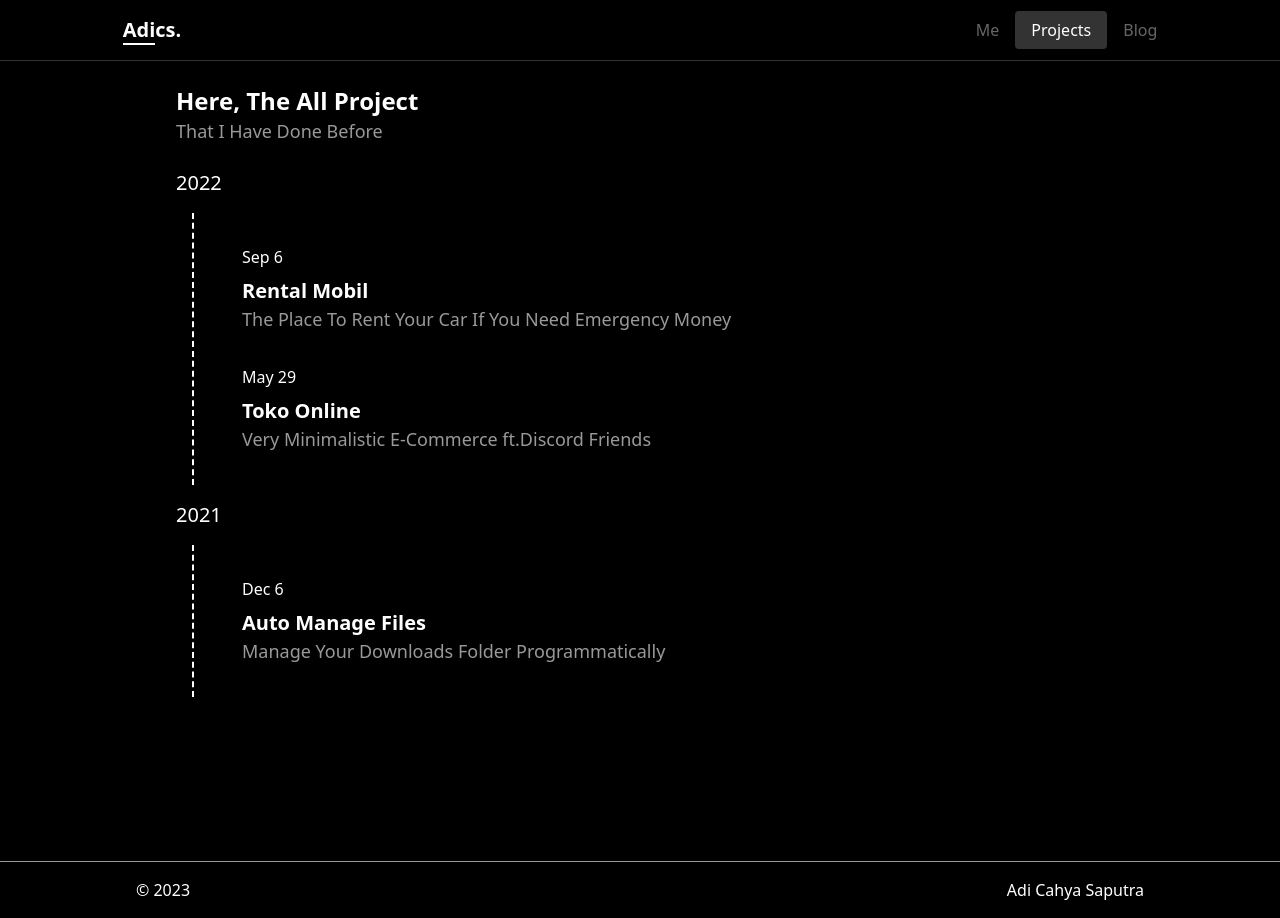
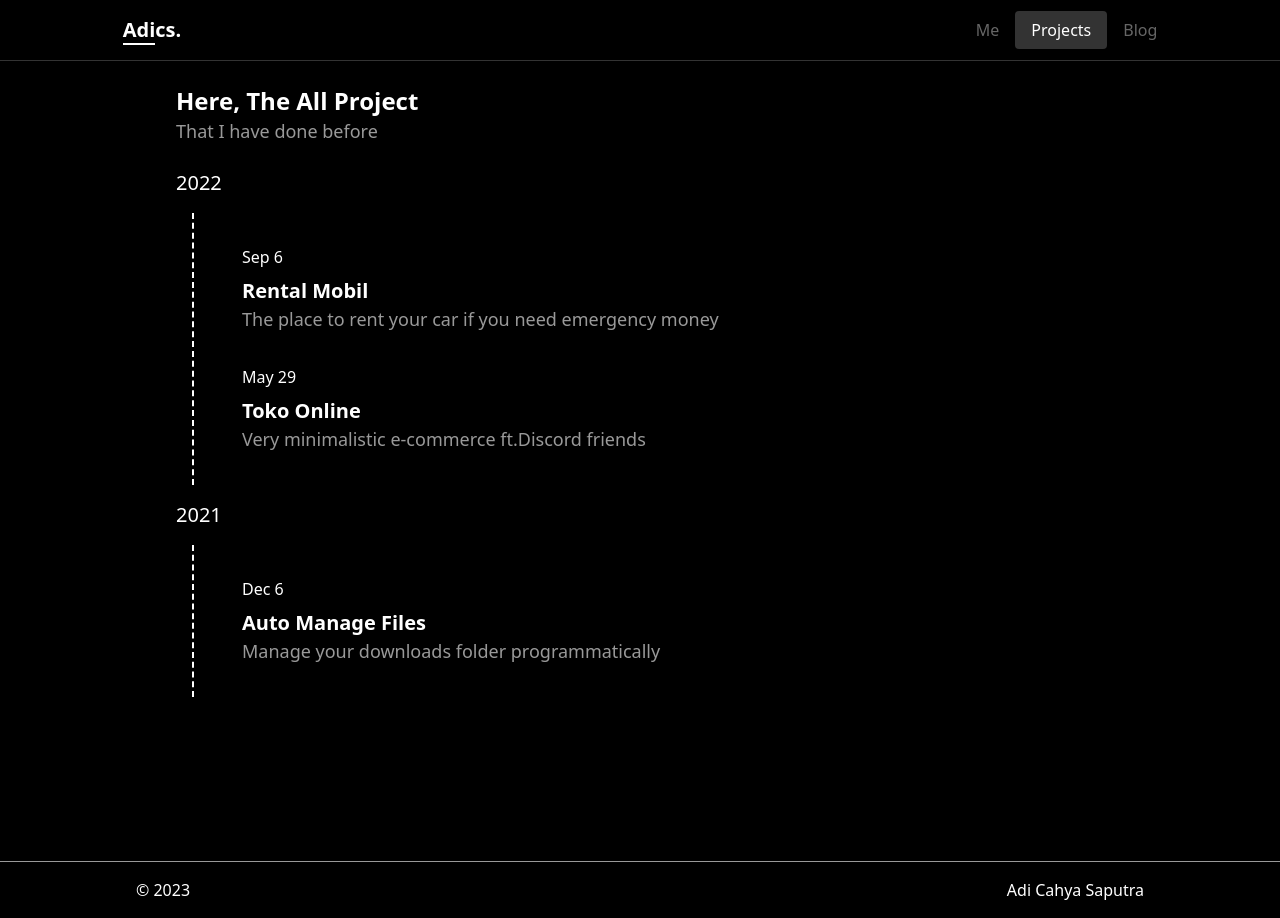
Before and after one commit to AdiCahyaSaputra/personal-website, a Next.js app: page /projects in a window 1280 px wide. Built offline with nearby package versions, Linux system fonts and the light colour scheme.

Commit message:
refactor: blog index style and case

```diff
--- a/asset/data/projects.json
+++ b/asset/data/projects.json
@@ -3,7 +3,7 @@
     "year": 2022,
     "date": "Sep 6",
     "title": "Rental Mobil",
-    "shortDesc": "The Place To Rent Your Car If You Need Emergency Money",
+    "shortDesc": "The place to rent your car if you need emergency money",
     "slug": "rental-mobil",
     "status": "On Progress",
     "peoples": [
@@ -47,13 +47,13 @@
         "link": "https://laravel.com/"
       }
     ],
-    "readme": "This Project Is Still Under Maintenance Because There Is A Problem When We Trying To Host The API"
+    "readme": "This project is still under maintenance because there is a problem when we trying to host the API"
   },
   {
     "year": 2022,
     "date": "May 29",
     "title": "Toko Online",
-    "shortDesc": "Very Minimalistic E-Commerce ft.Discord Friends",
+    "shortDesc": "Very minimalistic e-commerce ft.Discord friends",
     "slug": "toko-online",
     "status": "On Progress",
     "peoples": [
@@ -92,13 +92,13 @@
         "link": "https://spring.io/projects/spring-boot"
       }
     ],
-    "readme": "This Project Is Still Under Maintenance Because There Is A Problem When We Trying To Host The API"
+    "readme": "This project is still under maintenance because there is a problem when we trying to host the API"
   },
   {
     "year": 2021,
     "date": "Dec 6",
     "title": "Auto Manage Files",
-    "shortDesc": "Manage Your Downloads Folder Programmatically",
+    "shortDesc": "Manage your downloads folder programmatically",
     "slug": "amf",
     "status": "Done",
     "peoples": [
@@ -127,6 +127,6 @@
         "link": "https://nodejs.org/en/"
       }
     ],
-    "readme": "So, What Are You Waiting For ? Hire Me Now"
+    "readme": "So, what are you waiting for ? Hire me now"
   }
 ]
--- a/components/section/FooterSection.tsx
+++ b/components/section/FooterSection.tsx
@@ -15,7 +15,7 @@ const FooterSection: React.FC = () => {
   }
 
   return (
-    <footer id="contact" className="p-4 border-t border-white/60 bg-black select-none h-screen text-white relative">
+    <footer id="contact" className="p-4 bg-black select-none h-screen text-white relative">
       <Container className={container({ size: "large" })}>
 
         <div className="mt-8">
--- a/pages/blog/index.tsx
+++ b/pages/blog/index.tsx
@@ -29,19 +29,19 @@ const Blog: NextPage = () => {
 
         <Navbar />
 
-        <section className="bg-black text-white min-h-screen pb-10">
+        <section className="selection:text-black selection:bg-white bg-black text-white min-h-screen pb-10">
           <Container className={container({ size: "medium" })}>
 
             <div className="py-6 selection:text-black selection:bg-white">
               <h1 className="text-2xl font-bold">Interesting Stuff Here (Maybe)</h1>
-              <p className="text-lg text-white/60 mt-1">{"I'm"} Just Start Blogging And I {"Don't"}<br /> Know How To Write A Good Article For Now.</p>
+              <p className="text-lg text-white/60 mt-1">{"I'm"} just start blogging and I {"don't"}<br /> know how to write a good Article for now.</p>
             </div>
 
             <div className="grid grid-cols-12 gap-4">
 
-              <figure className="col-span-12 flex md:flex-row flex-col gap-4">
+              <figure className="col-span-12 flex lg:flex-row flex-col gap-4">
 
-                <div className="relative aspect-video bg-black lg:w-6/12 md:w-full">
+                <div className="relative aspect-video bg-black md:w-6/12 w-full">
                   <Image
                     src={FeaturedBlog}
                     alt="blog"
@@ -50,11 +50,11 @@ const Blog: NextPage = () => {
                   />
                 </div>
 
-                <figcaption className="lg:w-4/12">
+                <figcaption className="lg:w-4/12 md:w-6/12">
 
                   <div>
                     <p className="font-medium text-white/60">Aug 29, 2022</p>
-                    <h1 className="lg:text-3xl text-2xl font-bold mt-2">Using <code className="bg-red-800/80">useRef()</code> To Multiple Elements In React JS</h1>
+                    <a className="select-none cursor-pointer hover:underline inline-block lg:text-3xl text-2xl font-bold mt-2">Using <code className="bg-red-800/80">useRef()</code> To Multiple Elements In React JS</a>
                     <p className="text-lg mt-2 text-white/60">Just like <code className="bg-white/10">querySelectorAll()</code> in ReactJS using <code className="bg-white/10">useRef()</code> hooks</p>
                   </div>
 
--- a/pages/projects/index.tsx
+++ b/pages/projects/index.tsx
@@ -50,7 +50,7 @@ const Projects: NextPage<Props> = ({ projectArticles2022, projectArticles2021 })
 
             <div className="py-6 selection:text-black selection:bg-white">
               <h1 className="text-2xl font-bold">Here, The All Project</h1>
-              <p className="text-lg text-white/60">That I Have Done Before</p>
+              <p className="text-lg text-white/60">That I have done before</p>
             </div>
 
             <div>
```
